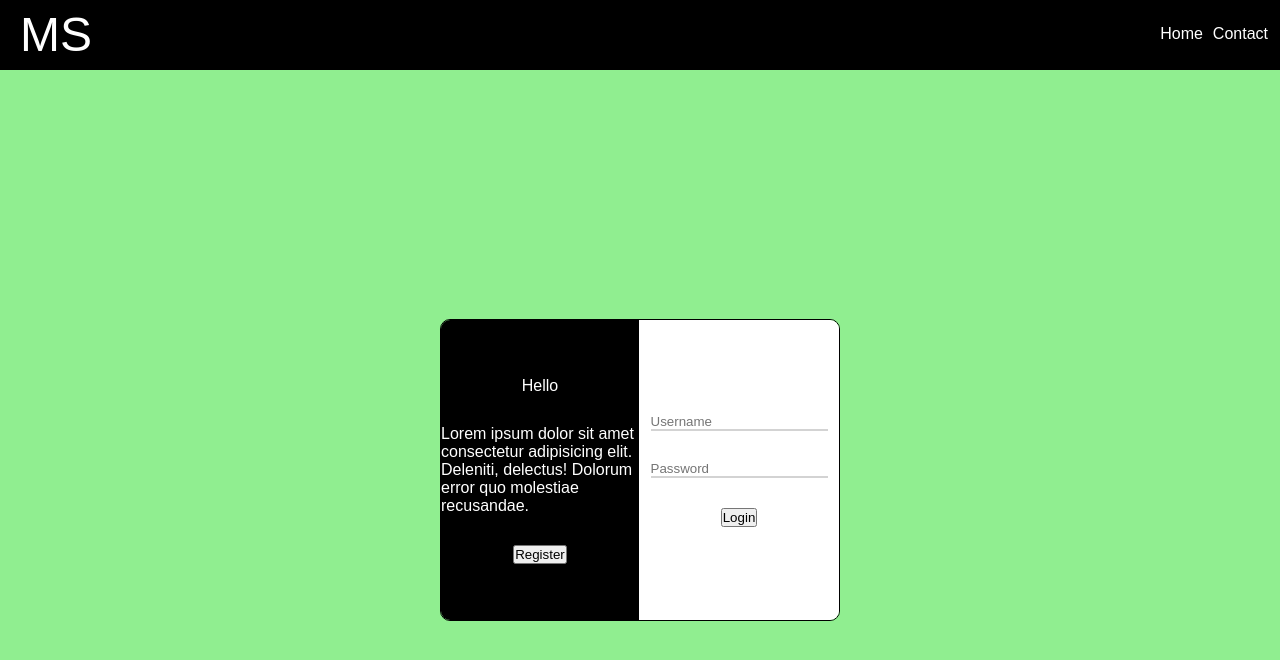
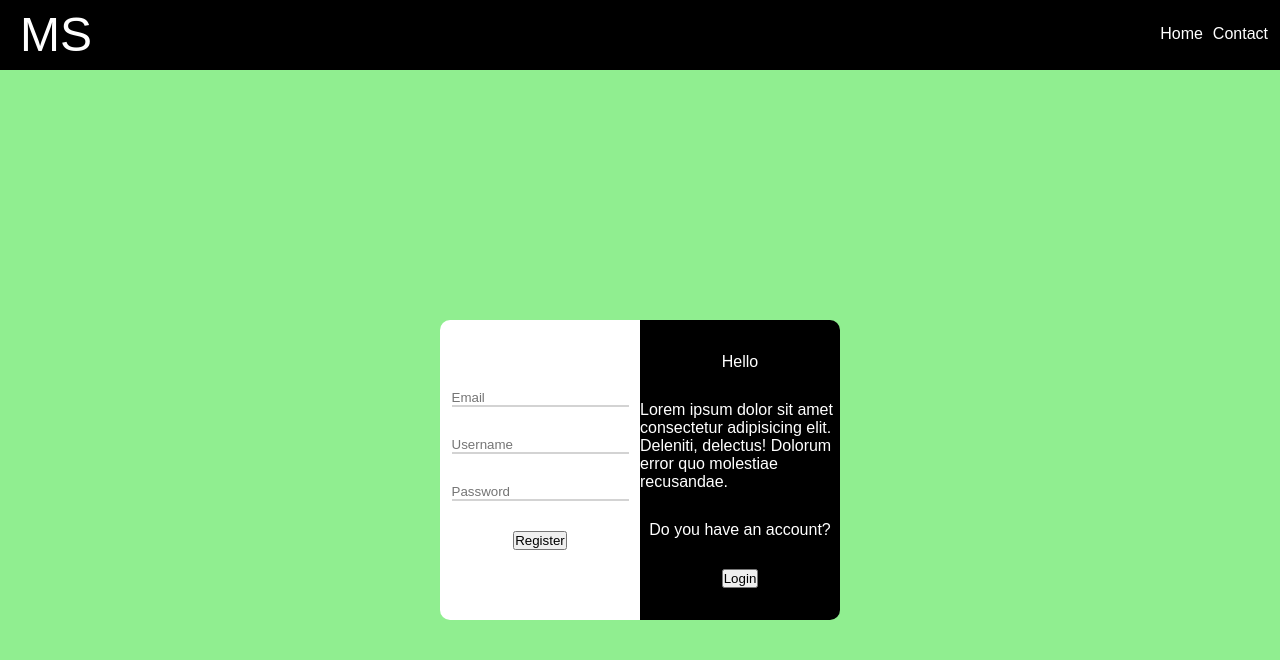
Before and after one commit to ProperPoe/SocialMedia-app, a React (Create React App) app in the folder Client/my-app/: page /register in a window 1280 px wide. Shown: the top 660 px of the page. Built offline with nearby package versions, Linux system fonts and the light colour scheme.

Commit message:
Installed react-router-dom, and added clickable links to the Login and Register component buttons

```diff
--- a/Client/my-app/src/App.js
+++ b/Client/my-app/src/App.js
@@ -1,19 +1,24 @@
-import {createBrowserRouter, RouteProvider, Route} from "react-router-dom"
+import {createBrowserRouter, RouterProvider, Route} from "react-router-dom"
 import './App.css';
 import Navbar from '././components/Navbar/Navbar';
 import Login from "././components/Auth/Login";
+import Register from "././components/Auth/Register";
 
 function App() {
   const router = createBrowserRouter([
     {
-      path: "/",
-      element: <div>Hello Wrld</div>,
-    }
+      path: "/login",
+      element: <Login />,
+    },
+    {
+      path: "/register",
+      element: <Register />,
+    },
   ])
   return (
     <div className="App">
       <Navbar />
-      <Login />
+      <RouterProvider router={router} />
     </div>
   );
 }
--- a/Client/my-app/src/components/Auth/Login.jsx
+++ b/Client/my-app/src/components/Auth/Login.jsx
@@ -1,15 +1,19 @@
 import React from 'react'
+import { Link } from 'react-router-dom'
 import './Login.scss'
 
 function Login() {
     return (
         <>
-        <div className='form-container'>
+        <div className='login-form-container'>
             <div className='card'>
                 <div className='left'>
                     <span>Hello</span>
                     <p>Lorem ipsum dolor sit amet consectetur adipisicing elit. Deleniti, delectus! Dolorum error quo molestiae recusandae.</p>
-                    <button>Register</button>
+                    <span>Don't have an account?</span>
+                    <Link to="/register">
+                        <button>Register</button>
+                    </Link>
                 </div>
                 <div className='right'>
                     <form>
--- a/Client/my-app/src/components/Auth/Login.scss
+++ b/Client/my-app/src/components/Auth/Login.scss
@@ -1,11 +1,10 @@
-.form-container {
+.login-form-container {
     background-color: lightgreen;
     display: flex;
     justify-content: center;
     align-items: center;
     height: 100vh;
     .card{
-        border: 1px solid black;
         border-radius: 10px;
         overflow: hidden;
         display: flex;
--- a/Client/my-app/src/components/Auth/Register.jsx
+++ b/Client/my-app/src/components/Auth/Register.jsx
@@ -0,0 +1,32 @@
+import React from 'react'
+import { Link } from 'react-router-dom'
+import './Register.scss'
+
+function Register() {
+    return (
+        <>
+        <div className='register-form-container'>
+            <div className='card'>
+                <div className='left'>
+                    <span>Hello</span>
+                    <p>Lorem ipsum dolor sit amet consectetur adipisicing elit. Deleniti, delectus! Dolorum error quo molestiae recusandae.</p>
+                    <span>Do you have an account?</span>
+                    <Link to="/login">
+                        <button>Login</button>
+                    </Link>
+                </div>
+                <div className='right'>
+                    <form>
+                        <input type="text" placeholder='Email' />
+                        <input type="text" placeholder='Username'/>
+                        <input type="text" placeholder='Password'/>
+                        <button>Register</button>
+                    </form>
+                </div>
+            </div>
+        </div>
+        </>
+    )
+}
+
+export default Register
--- a/Client/my-app/src/components/Auth/Register.scss
+++ b/Client/my-app/src/components/Auth/Register.scss
@@ -0,0 +1,53 @@
+.register-form-container {
+    background-color: lightgreen;
+    display: flex;
+    justify-content: center;
+    align-items: center;
+    height: 100vh;
+    .card{
+        border-radius: 10px;
+        overflow: hidden;
+        display: flex;
+        flex-direction: row-reverse;
+        width: 400px;
+        .left{
+            flex: 1;
+            background-color: black;
+            color: white;
+            height: 300px;
+            display: flex;
+            align-items: center;
+            justify-content: center;
+            flex-direction: column;
+            gap: 30px;
+
+        }
+
+        .right{
+            flex: 1;
+            background-color: white;
+            form{
+
+                display: flex;
+                flex-direction: column;
+                justify-content: center;
+                align-items: center;
+                height: 300px;
+                gap: 30px;
+                padding: 20px;
+                width: 200px;
+
+                input{
+                    border: none;
+                    border-bottom: 2px solid lightgray;
+                    display: flex;
+                    align-items: center;
+                }
+            }
+
+        };
+
+
+    }
+
+}
```
